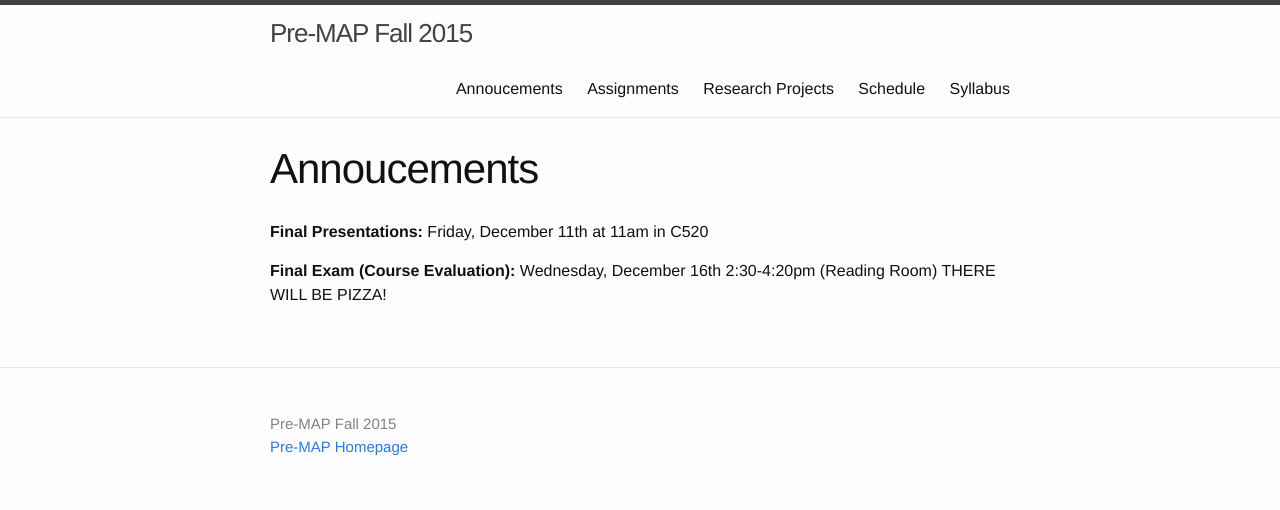
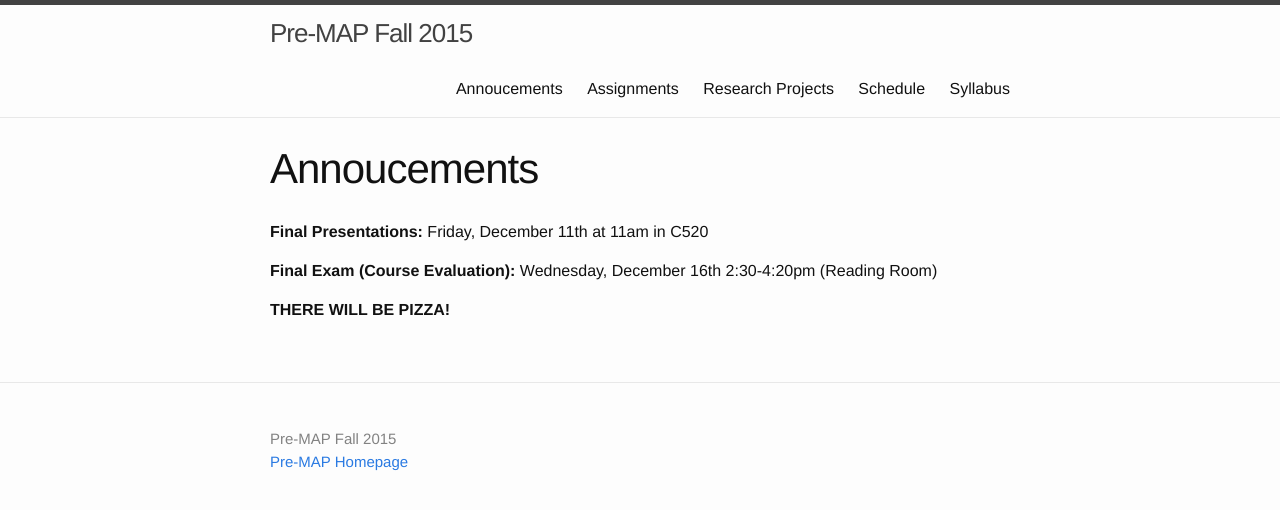
Before and after one commit to kgarofali/Pre-MAP, a Jekyll site: the page built from annoucements.md, in a window 1280 px wide. Shown: the top 510 px of the page. Built offline with Jekyll 4.4.1, drawn with Linux system fonts in a browser that asks for light colours.

```diff
--- a/annoucements.md
+++ b/annoucements.md
@@ -7,4 +7,5 @@ permalink: annoucements/
 **Final Presentations:** Friday, December 11th at 11am in C520
 
 **Final Exam (Course Evaluation):** Wednesday, December 16th 2:30-4:20pm (Reading Room)
-THERE WILL BE PIZZA!
+
+**THERE WILL BE PIZZA!**
```
